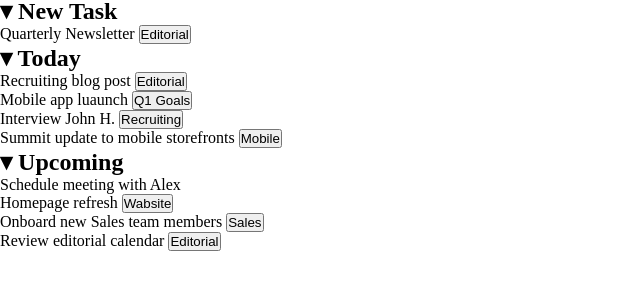
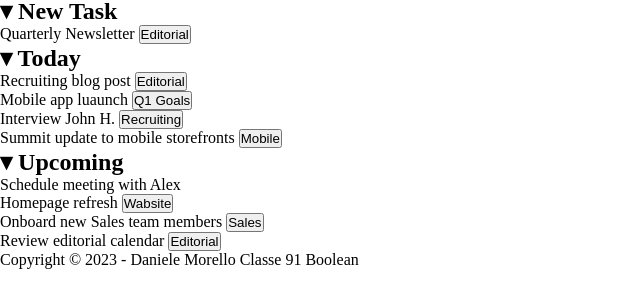
Before and after one commit to DanieleMorello/html-css-toboolist, a plain HTML site: page index.html in a window 1280 px wide. Shown: the part 92-400 px from the top of the page, without its empty margins (0-640 px from the left). Drawn offline with Linux system fonts and the light colour scheme.

Commit message:
Add footer

```diff
--- a/index.html
+++ b/index.html
@@ -75,6 +75,8 @@
       </section>
     </div>
   </main>
-  <footer id="app-footer"></footer>
+  <footer id="app-footer">
+    <p>Copyright &copy; <time>2023</time> - Daniele Morello Classe 91 Boolean</p>
+  </footer>
 </body>
 </html>
```
